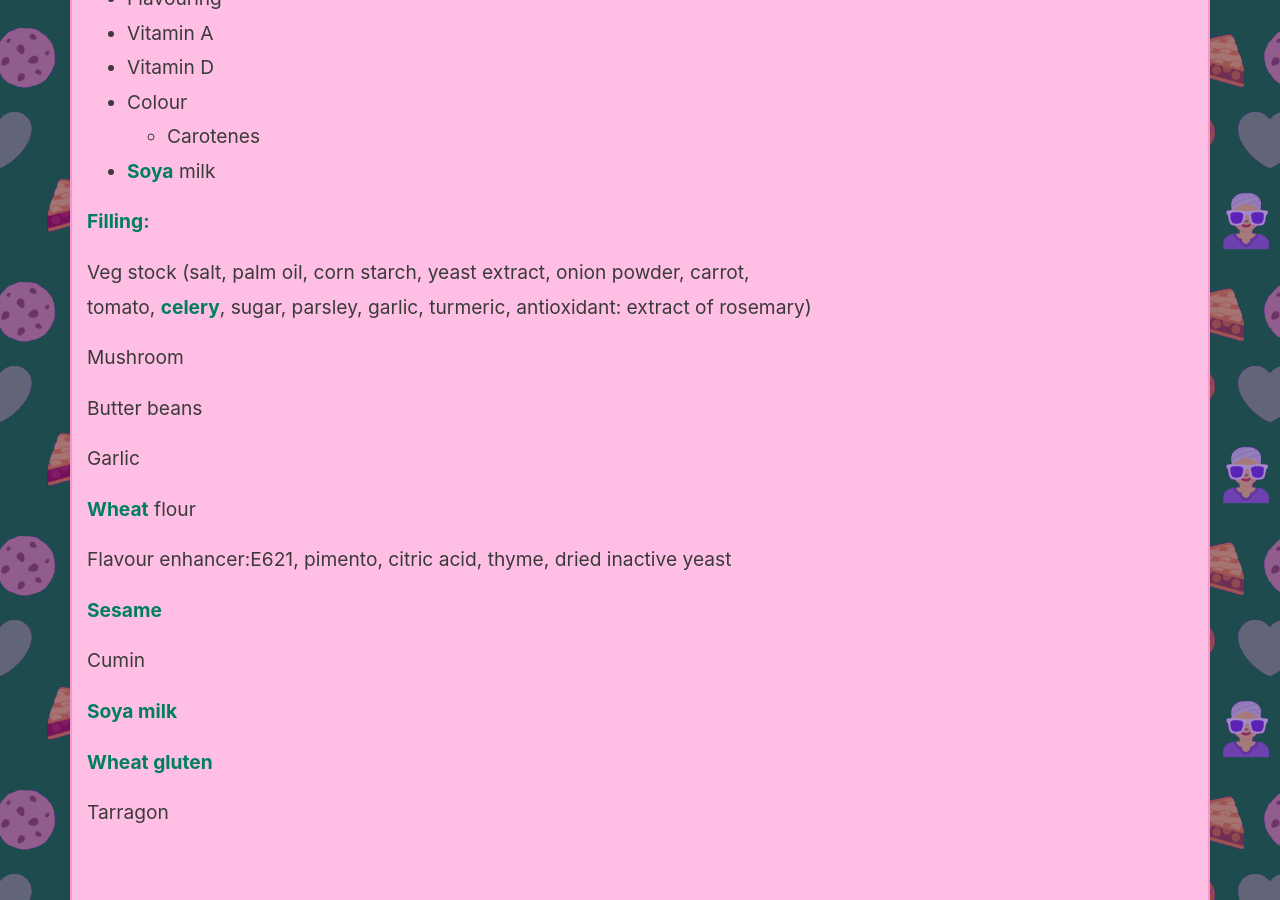
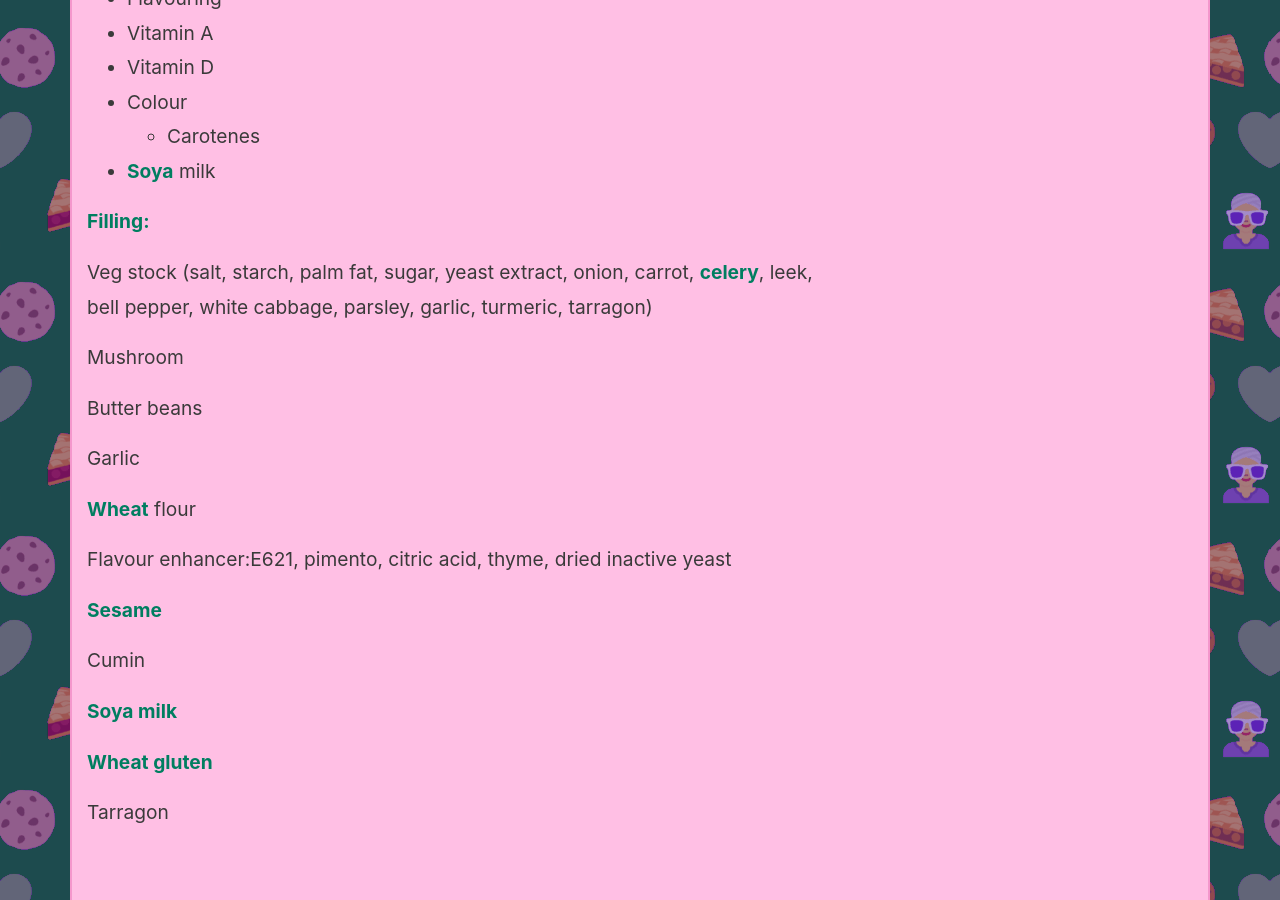
Before and after one commit to chobbledotcom/sallys-bakes, a Jekyll site: the page built from _ingredients/cluckfree-and-mushroom-pie.md, in a window 1280 px wide and 900 px high, scrolled down 828 px. Built offline with Jekyll 4.4.1, drawn with Linux system fonts in a browser that asks for light colours.

Commit message:
Update _ingredients/cluckfree-and-mushroom-pie.md (via Pages CMS)

```diff
--- a/_ingredients/cluckfree-and-mushroom-pie.md
+++ b/_ingredients/cluckfree-and-mushroom-pie.md
@@ -5,7 +5,7 @@ title: Cluckfree and Mushroom Pie
 
 **Filling:**
 
-Veg stock (salt, palm oil, corn starch, yeast extract, onion powder, carrot, tomato, **celery**, sugar, parsley, garlic, turmeric, antioxidant: extract of rosemary)
+Veg stock (salt, starch, palm fat, sugar, yeast extract, onion, carrot, **celery**, leek, bell pepper, white cabbage, parsley, garlic, turmeric, tarragon)
 
 Mushroom
 
```
